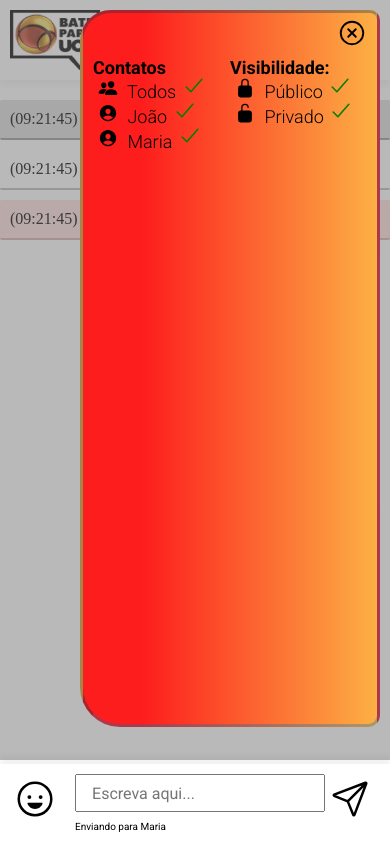
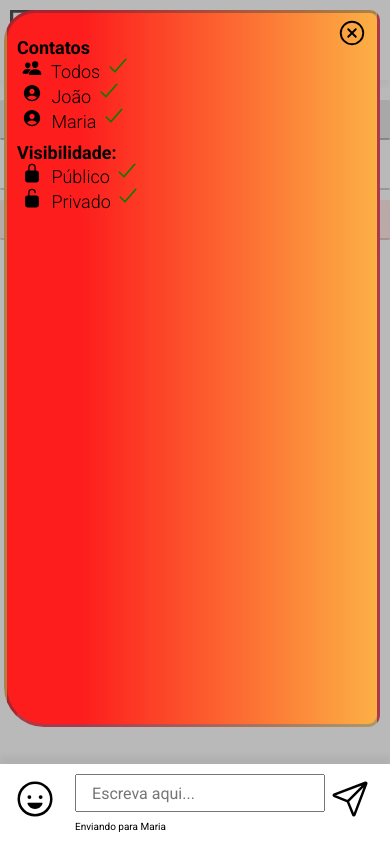
Before and after one commit to REFSZIN/Projeto_05_batePapoUOL, a plain HTML site: page index.html in a window 390 px wide. Drawn offline with nearby package versions, Linux system fonts and the light colour scheme; files that its build step writes are made by us from their sources.

Commit message:
1.2
Layouts  responsivos prontos

```diff
--- a/assets/css/hamburguer.css
+++ /dev/null
@@ -1,3 +0,0 @@
-@media only screen and (max-width: 1000px){}
-@media only screen and (max-width: 585px){}
-@media only screen and (max-width: 425px){
--- a/assets/css/style.css
+++ b/assets/css/style.css
@@ -7,7 +7,7 @@ nav{
     top: 0px;
     z-index: 4;
     position: fixed;
-    display: none;
+    display:none;
     width: 100%;
     height: 100%;
     justify-content: center;
@@ -23,18 +23,17 @@ nav{
 }
 .aside{
     position: fixed;
-    top: -0px;
+    top: 0px;
     display: flex;
     justify-content: space-between;
-    width: 100vw;
-    height: 40vh;
-    height: 90%;
+    width: 100%;
+    height: 100%;
     z-index: 2;
     background-color: rgba(119, 116, 116, 0.5);
 }
 aside{
     display: flex;
-    width: 300px;
+    width: 400px;
     position: relative;
     padding: 10px;
     background: rgb(60, 14, 26);
@@ -55,13 +54,22 @@ aside{
     border-radius: 31px 10px 12px 40px;
 }
 .menu{
-    margin-top: 40px;
+    margin-top: 20px;
     display: flex;
     flex-direction: column;
     flex-wrap: wrap;
     justify-content: flex-start;
     line-height: 10px;
+    width: 350px;
+}
+.menuvisi{
+    display: inline-flex;
+    flex-direction: column;
+    text-align: left;
+    position: relative;
     width: 300px;
+    height: 90px;
+    margin-top: 20px;
 }
 div > ion-icon:nth-child(1){
     width: 30px;
--- a/index.html
+++ b/index.html
@@ -7,7 +7,6 @@
     <link rel="shortcut icon" type="image/x-icon" href="./assets/images/ico.ico">
     <link rel="stylesheet" href="./assets/css/reset.css">
     <link rel="stylesheet" href="./assets/css/style.css">
-    <link rel="stylesheet" href=".assets/css/hamburguer.css">
     <title>Bate-Papo UOL Projeto 5</title>
 </head>
 <body>
@@ -43,8 +42,7 @@
                     <span>Maria</span>
                     <ion-icon name="checkmark-outline"></ion-icon>
                 </div>
-            </article>
-            <article class="menu">
+                <article class="menuvisi">
                     <h4>Visibilidade:</h4>
                     <div class="publico">
                         <ion-icon name="lock-closed"></ion-icon>
@@ -56,6 +54,7 @@
                         <span class="fix">Privado</span>
                         <ion-icon name="checkmark-outline"></ion-icon>
                     </div>
+                </article>
             </article>
         </aside>
     </section>
```
Lines whose indentation alone changed are shown as unchanged.
